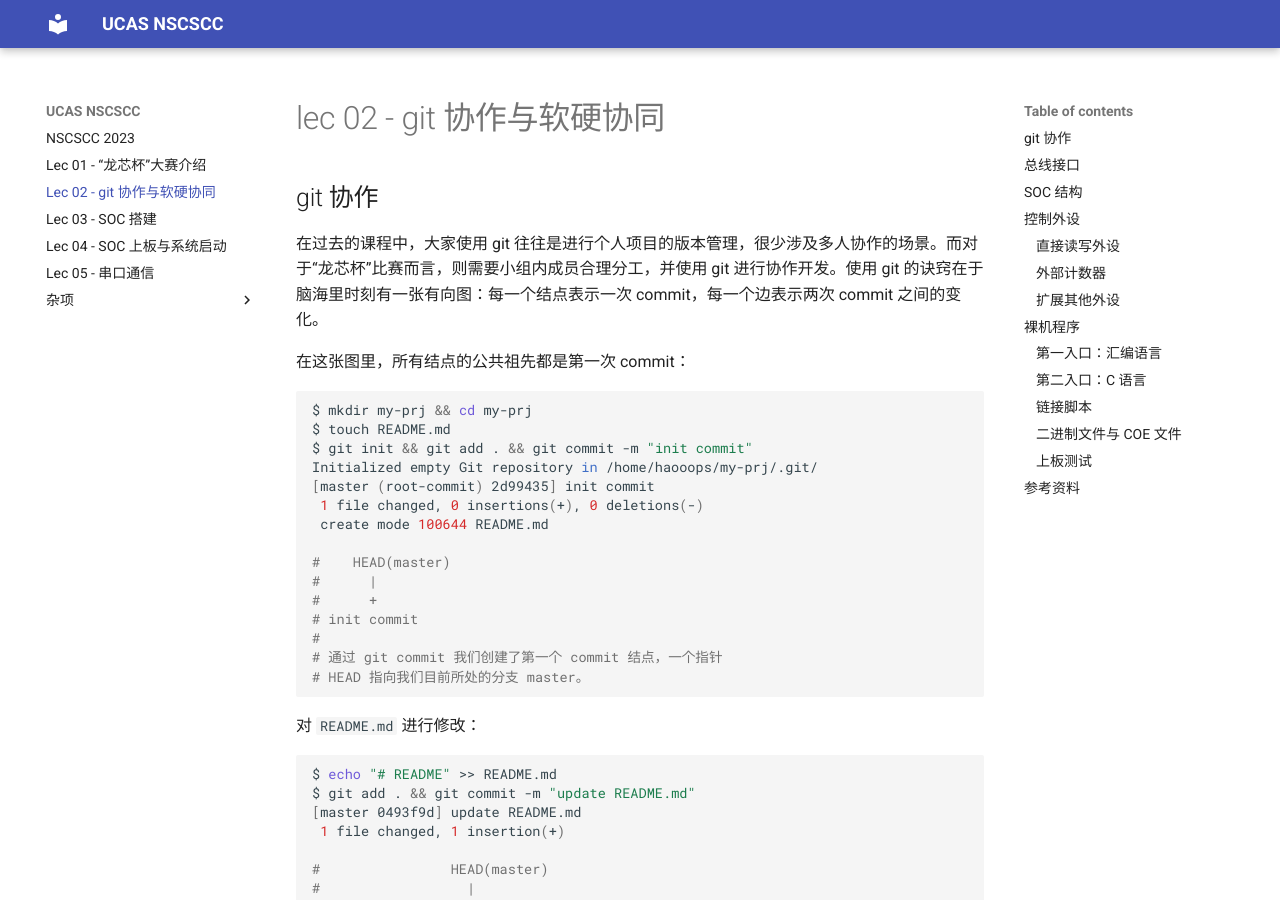
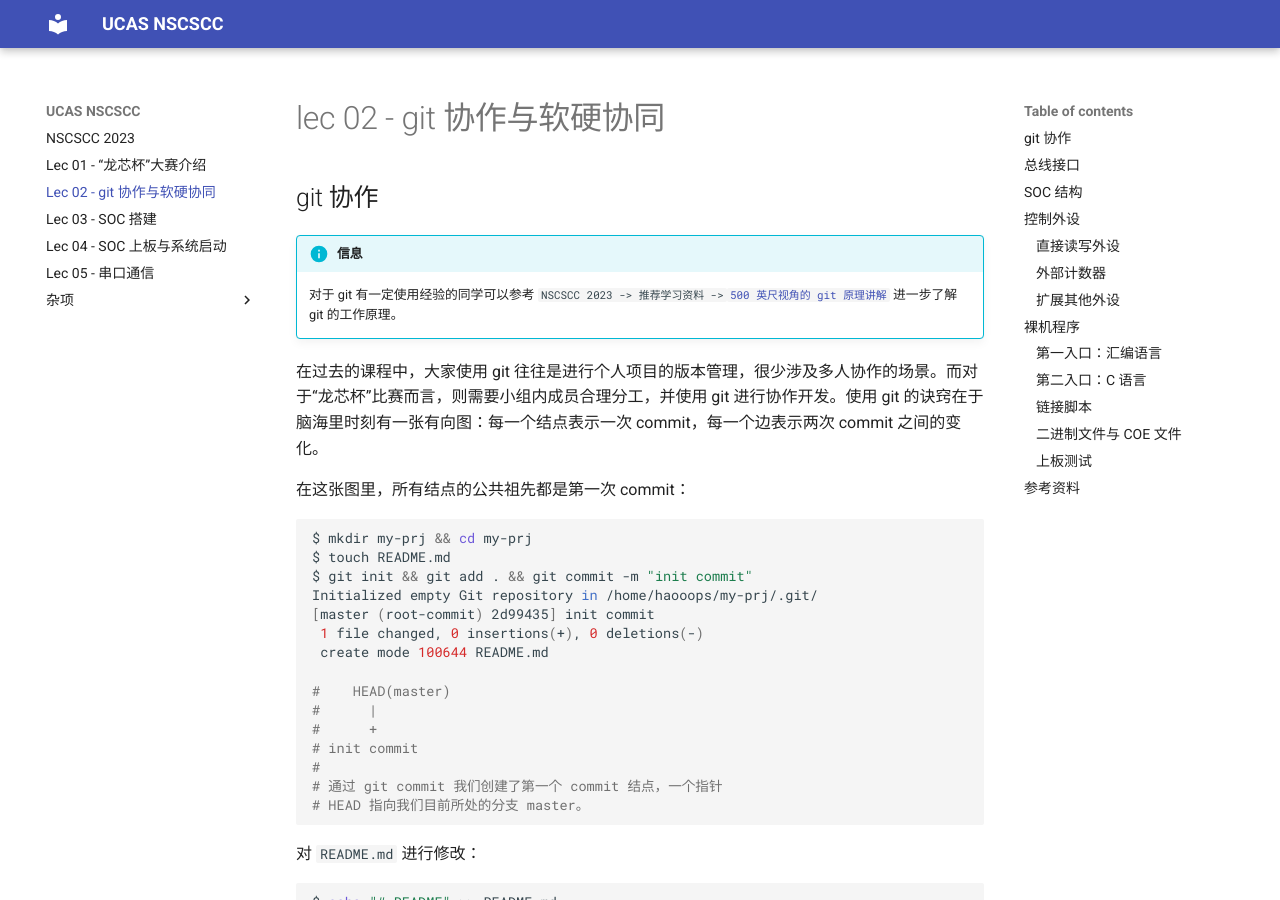
Before and after one commit to ucas-nscscc/docs, an MkDocs documentation site: the page built from docs/lec02/index.md, in a window 1280 px wide and 900 px high. Built offline with MkDocs 1.6.1 and Material for MkDocs 9.7.7, drawn with Linux system fonts in a browser that asks for light colours.

Commit message:
add git principle ref video link

```diff
--- a/docs/lec02/index.md
+++ b/docs/lec02/index.md
@@ -1,6 +1,10 @@
 # lec 02 - git 协作与软硬协同
 
 ## git 协作
+
+!!! info "信息"
+
+    对于 git 有一定使用经验的同学可以参考 `NSCSCC 2023 -> 推荐学习资料 -> `[`500 英尺视角的 git 原理讲解`](https://www.bilibili.com/video/BV14841187xY/?spm_id_from=333.337.search-card.all.click&vd_source=86cabfbbc4034553dcff05a243d822c0) 进一步了解 git 的工作原理。
 
 在过去的课程中，大家使用 git 往往是进行个人项目的版本管理，很少涉及多人协作的场景。而对于“龙芯杯”比赛而言，则需要小组内成员合理分工，并使用 git 进行协作开发。使用 git 的诀窍在于脑海里时刻有一张有向图：每一个结点表示一次 commit，每一个边表示两次 commit 之间的变化。
 
```
Also changed, not shown: docs/index.md (+1 -0 lines).
